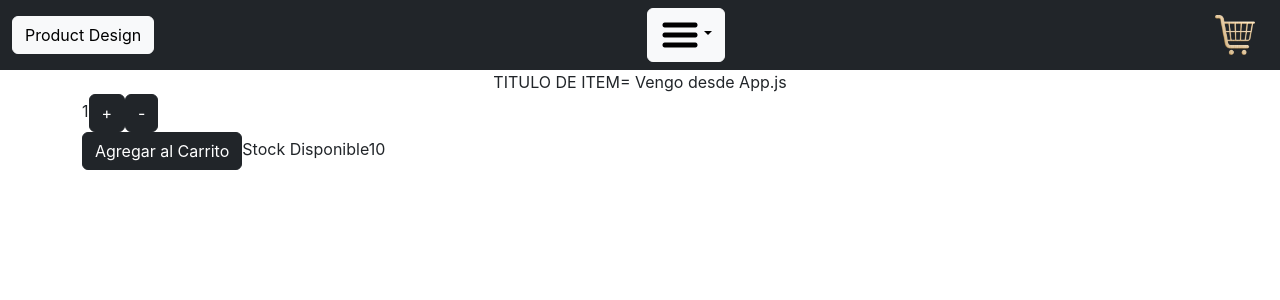
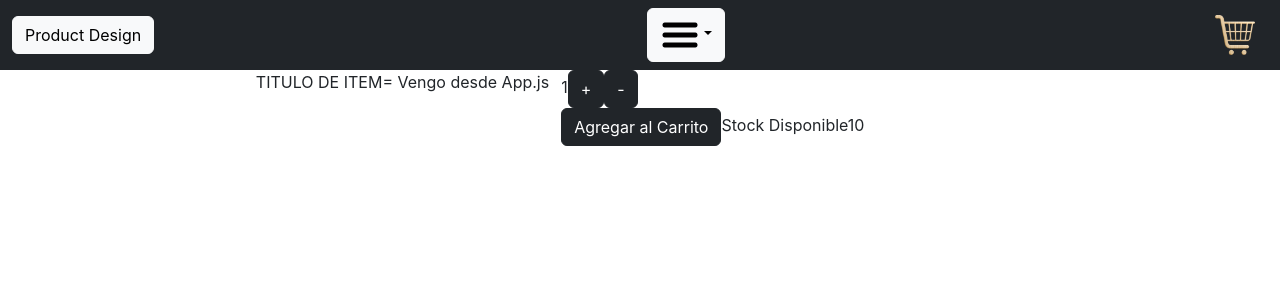
Before and after one commit to nahuelrodriguezJAP/proyect-desing-rodriguez, a React (Create React App) app: page / in a window 1280 px wide. Shown: the top 300 px of the page. Built offline with nearby package versions, Linux system fonts and the light colour scheme.

Commit message:
Actualizacion con Bootstrap E12/07

```diff
--- a/src/container/ItemCount.js
+++ b/src/container/ItemCount.js
@@ -18,7 +18,7 @@ const ItemCount = ({stock, inicial}) => {
 
     }
     return (
-        <div>
+        <div class="col-5 align-self-center">
             {count}
             <button class='btn btn-dark' onClick={aumentar}>+</button>
             <button class='btn btn-dark' onClick={disminuir}>-  </button><br/>
```
